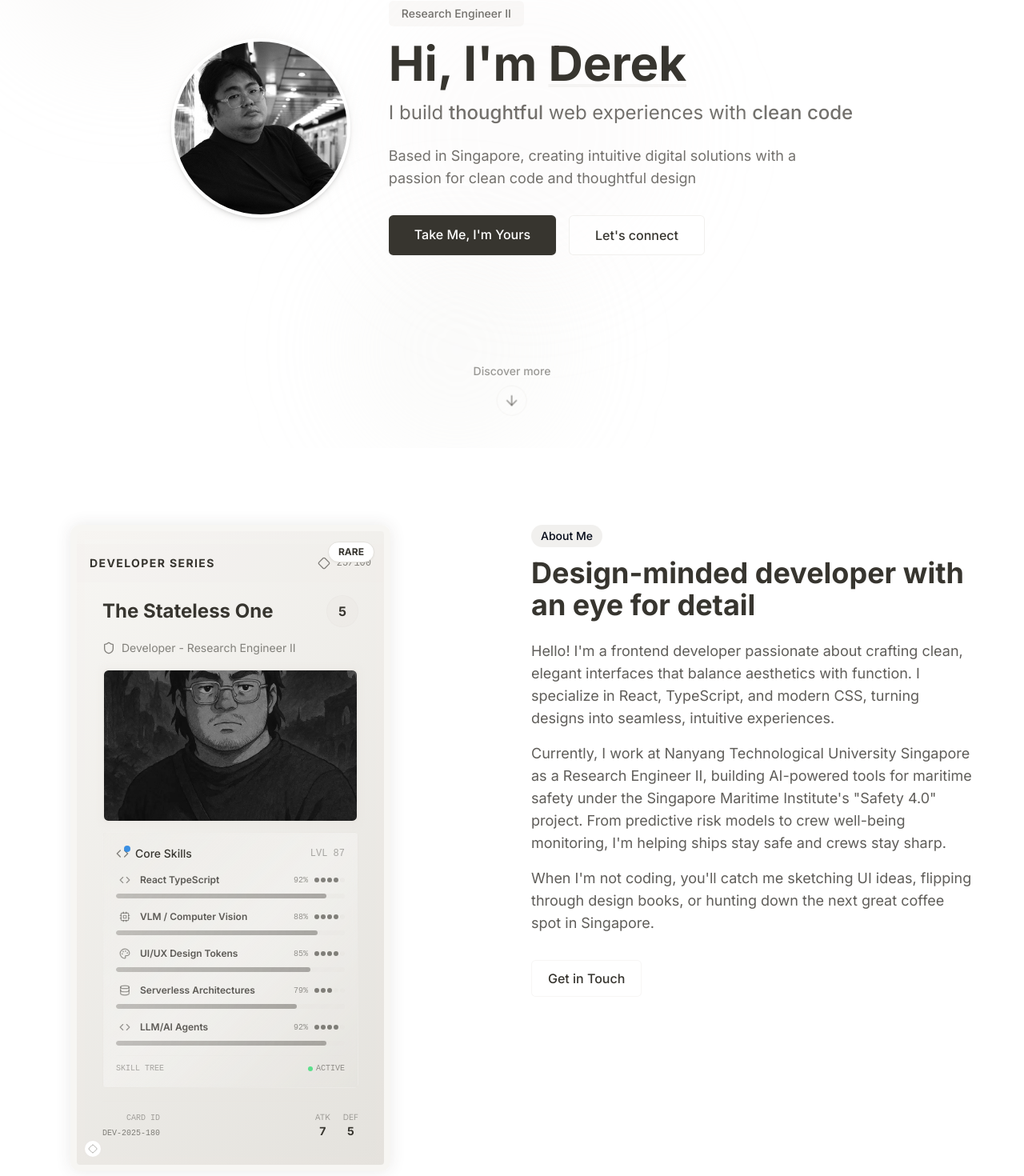
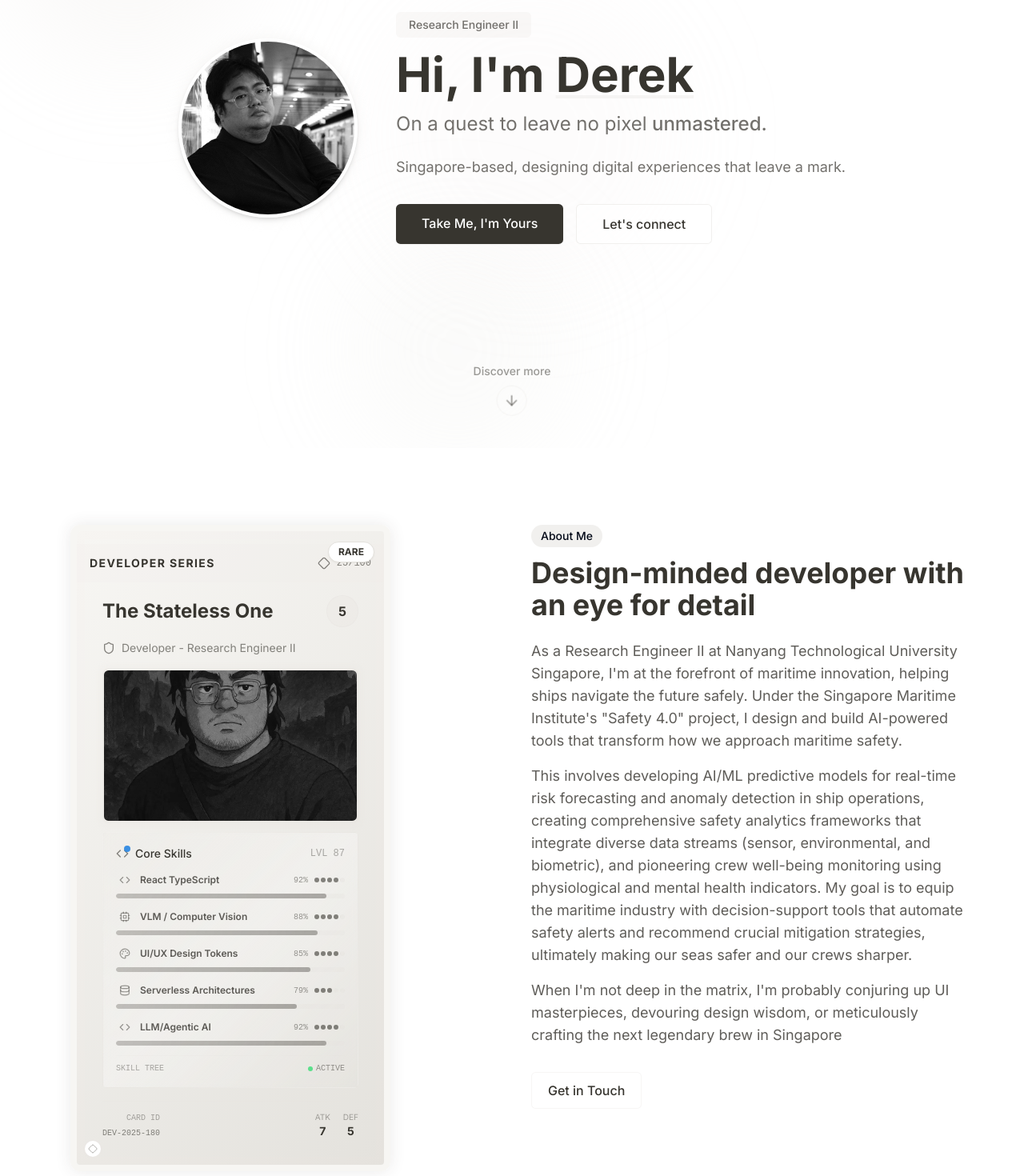
Before and after one commit to jdanas/derek-ptfl2025, a React (Vite) app: page / in a window 1280 px wide. Shown: the part 240-1710 px from the top of the page at 80% size. Built offline with nearby package versions, Linux system fonts and the light colour scheme.

Commit message:
refactor: update About and Hero components with new descriptions and skill names

```diff
--- a/src/components/About.tsx
+++ b/src/components/About.tsx
@@ -87,7 +87,7 @@ const About = () => {
       icon: Database,
       color: "#339933",
     },
-    { name: "LLM/AI Agents", level: 92, icon: Code, color: "#F7931E" },
+    { name: "LLM/Agentic AI", level: 92, icon: Code, color: "#F7931E" },
   ];
 
   return (
@@ -376,24 +376,29 @@ const About = () => {
 
             <div className="space-y-4 text-lg text-notion-text/80">
               <p>
-                Hello! I'm a frontend developer passionate about crafting clean,
-                elegant interfaces that balance aesthetics with function. I
-                specialize in React, TypeScript, and modern CSS, turning designs
-                into seamless, intuitive experiences.
+                As a Research Engineer II at Nanyang Technological University
+                Singapore, I'm at the forefront of maritime innovation, helping
+                ships navigate the future safely. Under the Singapore Maritime
+                Institute's "Safety 4.0" project, I design and build AI-powered
+                tools that transform how we approach maritime safety.
               </p>
 
               <p>
-                Currently, I work at Nanyang Technological University Singapore
-                as a Research Engineer II, building AI-powered tools for
-                maritime safety under the Singapore Maritime Institute's "Safety
-                4.0" project. From predictive risk models to crew well-being
-                monitoring, I'm helping ships stay safe and crews stay sharp.
+                This involves developing AI/ML predictive models for real-time
+                risk forecasting and anomaly detection in ship operations,
+                creating comprehensive safety analytics frameworks that
+                integrate diverse data streams (sensor, environmental, and
+                biometric), and pioneering crew well-being monitoring using
+                physiological and mental health indicators. My goal is to equip
+                the maritime industry with decision-support tools that automate
+                safety alerts and recommend crucial mitigation strategies,
+                ultimately making our seas safer and our crews sharper.
               </p>
 
               <p>
-                When I'm not coding, you'll catch me sketching UI ideas,
-                flipping through design books, or hunting down the next great
-                coffee spot in Singapore.
+                When I'm not deep in the matrix, I'm probably conjuring up UI
+                masterpieces, devouring design wisdom, or meticulously crafting
+                the next legendary brew in Singapore
               </p>
             </div>
 
--- a/src/components/Hero.tsx
+++ b/src/components/Hero.tsx
@@ -53,8 +53,8 @@ const Hero = () => {
             className="text-xl md:text-2xl text-notion-text/70 mb-6 animate-fade-in opacity-0"
             style={{ animationDelay: "0.7s" }}
           >
-            I build <span className="font-medium">thoughtful</span> web
-            experiences with <span className="font-medium">clean code</span>
+            On a quest to leave no pixel
+            <span className="font-medium"> unmastered.</span>
           </p>
 
           {/* Short bio */}
@@ -62,8 +62,7 @@ const Hero = () => {
             className="text-lg text-notion-text/70 mb-8 max-w-xl animate-fade-in opacity-0"
             style={{ animationDelay: "0.9s" }}
           >
-            Based in Singapore, creating intuitive digital solutions with a
-            passion for clean code and thoughtful design
+            Singapore-based, designing digital experiences that leave a mark.
           </p>
 
           {/* CTA buttons with Notion-like design */}
```
